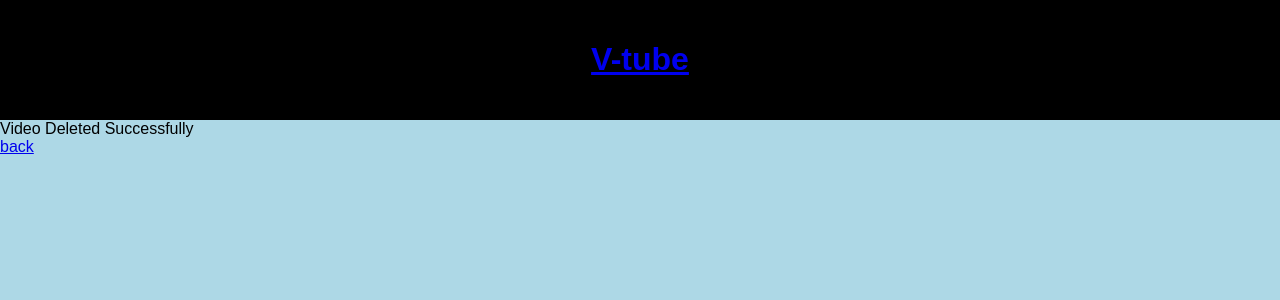
After one commit to rohanpn/video_list, a Django app: template videos/templates/videos/video_deleted.html in a window 1280 px wide. The commit adds this page. Shown: the top 300 px of the page. Run offline with Django 3.2, Linux system fonts and the light colour scheme; the template is opened without the code that fills it, so the values that code supplies are empty.

Commit message:
modified and added html files.

```diff
--- a/User/templates/User/register.html
+++ b/User/templates/User/register.html
@@ -1,5 +1,5 @@
-
 {% extends 'base.html' %}
+        <!--Form for the user to register-->
  {%block register %}
     <form action="{% url 'register_user' %}" method="post">
         {% csrf_token %}
--- a/videos/templates/home.html
+++ b/videos/templates/home.html
@@ -1,5 +1,6 @@
 {% extends 'base.html' %}
 
+        <!--home page for the website-->
 {% block contents %}
     <div style="text-align: center" id="nav">
         <a href="{% url 'list_video' %}">List Videos</a><br></tr>
--- a/videos/templates/videos/add_video.html
+++ b/videos/templates/videos/add_video.html
@@ -1,5 +1,6 @@
 {% extends 'base.html' %}
 
+<!--template to upload a video-->
 {%block add_video %}
     <form action="{% url 'upload_video' %}" method="post" enctype="multipart/form-data">
        {% csrf_token %}
--- a/videos/templates/videos/index.html
+++ b/videos/templates/videos/index.html
@@ -1,12 +1,11 @@
-
-
 {% extends 'base.html' %}
 
+<!--List all the videos uploaded by the user-->
 
 {% block list_videos %}
     <a href="{% url 'logout' %} ">logout</a>
     <div class="align-text-center">
-        <form action = "{%url 'add_video' %}" method="post">
+        <form action = "{%url 'add_video' %}" method="post"><br>
             {% csrf_token %}
             <input type="submit" value="Upload Video"><br>
         </form>
--- /dev/null
+++ b/videos/templates/videos/video_deleted.html
@@ -0,0 +1,11 @@
+
+{% extends 'base.html' %}
+{% block contents %}
+    Video Deleted Successfully
+    <br>
+    <a href="{% url 'list_video' %}">back</a>
+
+{% endblock contents %}
+
+</body>
+</html>
```
